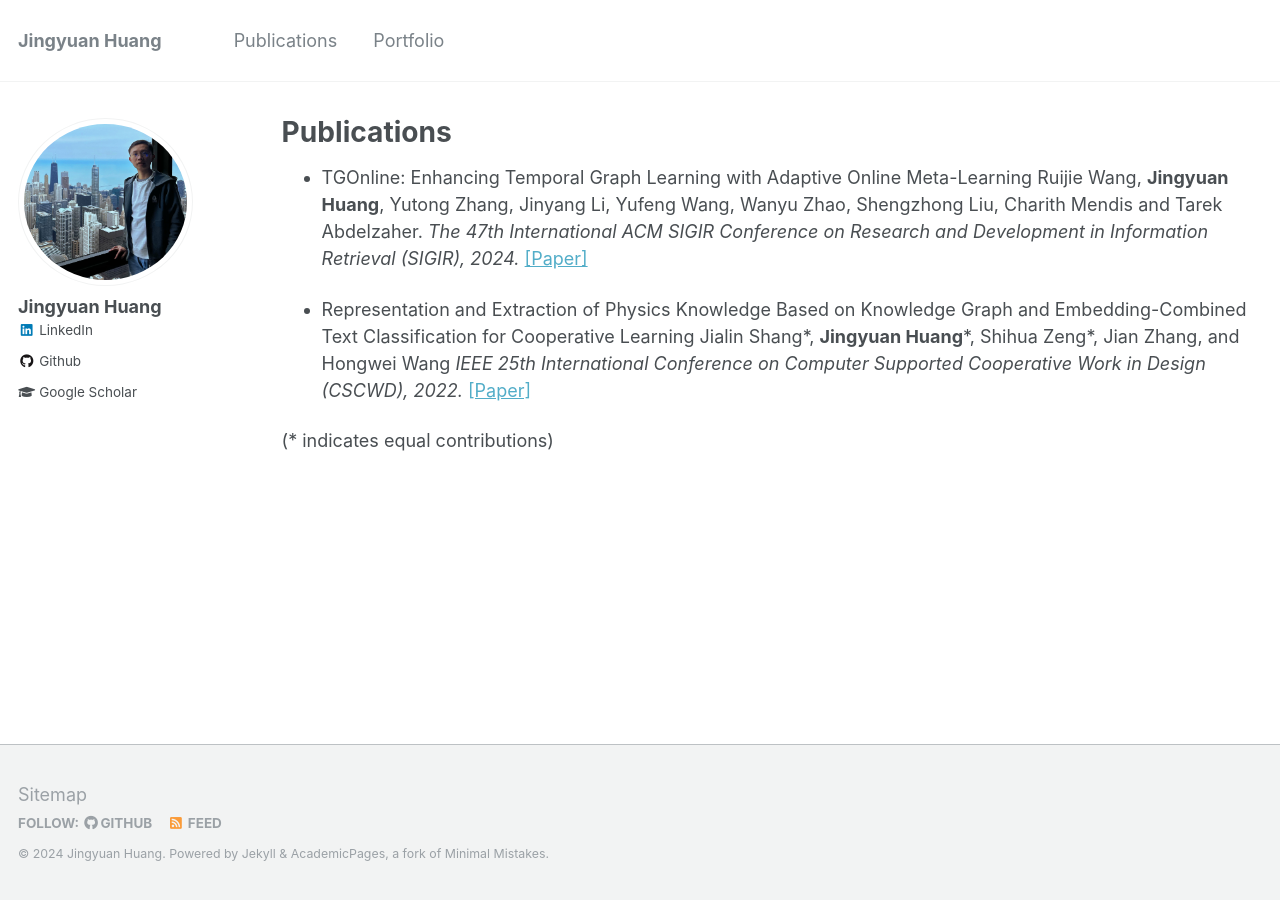
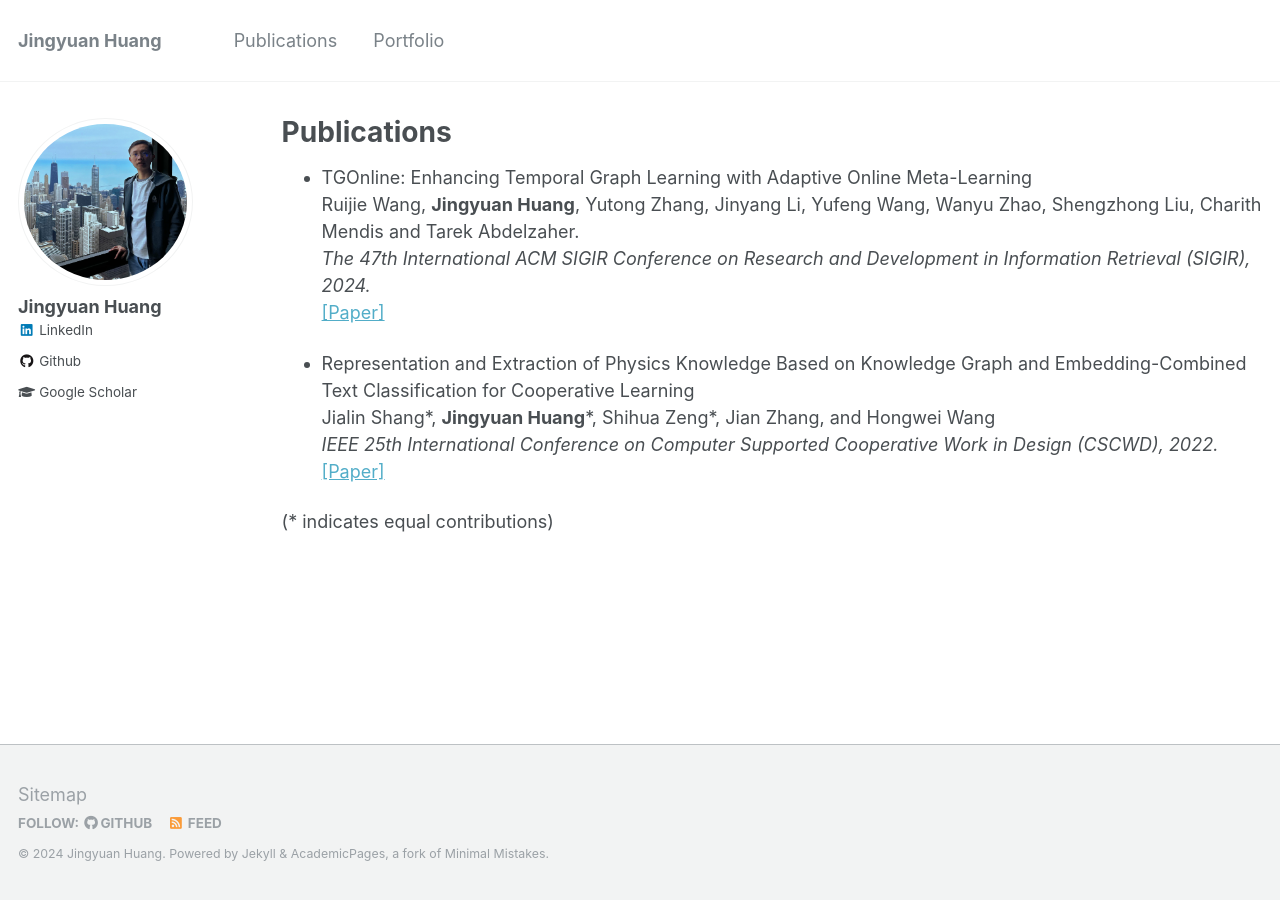
Before and after one commit to Luckfort/luckfort.github.io, a Jekyll site: the page built from _pages/publications.md, in a window 1280 px wide. Built offline with Jekyll 4.4.1, drawn with Linux system fonts in a browser that asks for light colours.

```diff
--- a/_pages/publications.md
+++ b/_pages/publications.md
@@ -15,14 +15,14 @@ author_profile: true
   {% include archive-single.html %}
 {% endfor %} -->
 
-* TGOnline: Enhancing Temporal Graph Learning with Adaptive Online Meta-Learning
-  Ruijie Wang, **Jingyuan Huang**, Yutong Zhang, Jinyang Li, Yufeng Wang, Wanyu Zhao, Shengzhong Liu, Charith Mendis and Tarek Abdelzaher.
-  *The 47th International ACM SIGIR Conference on Research and Development in Information Retrieval (SIGIR), 2024.*
+* TGOnline: Enhancing Temporal Graph Learning with Adaptive Online Meta-Learning <br />
+  Ruijie Wang, **Jingyuan Huang**, Yutong Zhang, Jinyang Li, Yufeng Wang, Wanyu Zhao, Shengzhong Liu, Charith Mendis and Tarek Abdelzaher. <br />
+  *The 47th International ACM SIGIR Conference on Research and Development in Information Retrieval (SIGIR), 2024.* <br />
   [[Paper]](https://doi.acm.org/?doi=3626772.3657791)
 
-* Representation and Extraction of Physics Knowledge Based on Knowledge Graph and Embedding-Combined Text Classification for Cooperative Learning
-  Jialin Shang\*, **Jingyuan Huang**\*, Shihua Zeng\*, Jian Zhang, and Hongwei Wang
-  *IEEE 25th International Conference on Computer Supported Cooperative Work in Design (CSCWD), 2022.*
+* Representation and Extraction of Physics Knowledge Based on Knowledge Graph and Embedding-Combined Text Classification for Cooperative Learning <br />
+  Jialin Shang\*, **Jingyuan Huang**\*, Shihua Zeng\*, Jian Zhang, and Hongwei Wang <br />
+  *IEEE 25th International Conference on Computer Supported Cooperative Work in Design (CSCWD), 2022.* <br />
   [[Paper]](https://ieeexplore.ieee.org/abstract/document/9776230/)
 
 (* indicates equal contributions)
```
